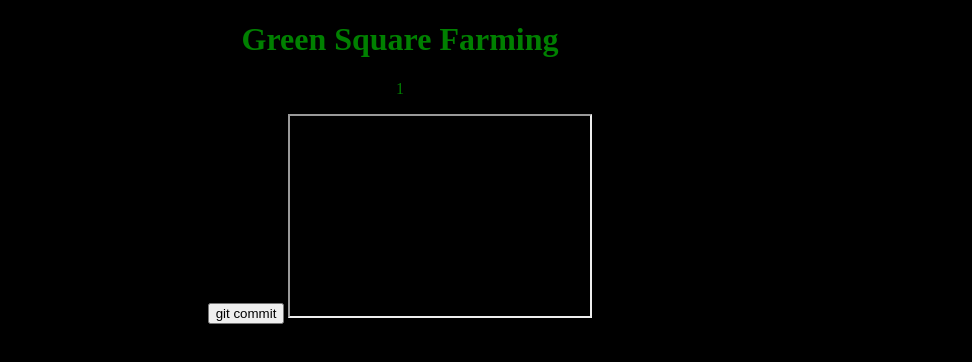
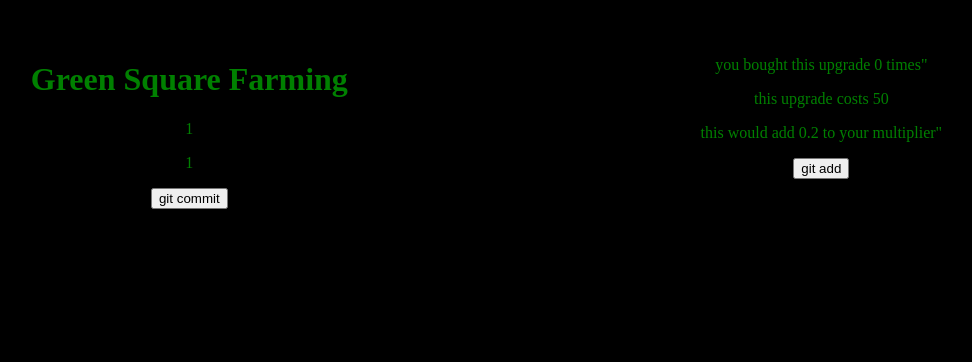
Before and after one commit to Low-codeisol/Jovan-and-Riddick-Green-Square-Farming, a plain HTML site: page index.html in a window 1280 px wide. Both pictures are taken after a click on the button "git commit". Shown: the whole page, without its empty margins (240-1212 px from the left). Drawn offline with Linux system fonts and the light colour scheme.

Commit message:
WIP creating the upgrades menu html, css and js

```diff
--- a/counter.js
+++ b/counter.js
@@ -1,6 +1,21 @@
-let commits = 0;
+let commits = 0; /* amount of commits */
 
-function increaseCommits() {
-	commits++;
+const commitButton = {
+	onPress: 1,
+	commitMultiplier: 1
+};
+
+function work() {
+	commits = commits + (commitButton.onPress * commitButton.commitMultiplier);
 	document.getElementById("commits").innerHTML = commits;
 }
+
+const upgrade1Button = {
+	price: 50,
+	timesBought: 0,
+	multiplier: 0.2,
+	multiplierAddPerBuy: 0.2
+};
+
+function upgrade1() {
+}
--- a/index.html
+++ b/index.html
@@ -1,17 +1,26 @@
 <!DOCTYPE html>
 <html>
+
 	<head>
 		<title>Green Square Farming</title>
 		<link rel="stylesheet" href="swag.css">
 	</head>
 
-		<body>
-			<h1>Green Square Farming</h1>
-			<p id="commits">0</p>
-			<button onclick="increaseCommits()">git commit</button>
+		<body class="grid-container">
 
-			<iframe src="upgrades.htm" style="height:200px;width:300px;" title="upgrades"></iframe>
+			<div class="item">
+				<h1>Green Square Farming</h1>
+				<p id="commits">0</p>
+				<p id="commitMultiplier">1</p>
+				<button onclick="work()">git commit</button>
+			</div>
+
+			<div class="item">
+				<p id="upgrade1TimesBought">you bought this upgrade 0 times"</p>
+				<p id="upgrade1Price">this upgrade costs 50</p>
+				<p id="upgrade1Multiplier">this would add 0.2 to your multiplier"</p>
+				<button onclick="upgrade1()">git add</button>
+			</div>
 		</body>
-
 	<script src="counter.js"></script>
 </html>
--- a/swag.css
+++ b/swag.css
@@ -11,6 +11,11 @@ p{
 	color: green;
 }
 
-.container{
+.grid-container{
 	display: grid;
+	grid-template-columns: 2fr 1fr;
 }
+
+.item{
+	padding: 2em;
+}
```
Also changed, not shown: 2 other files.
